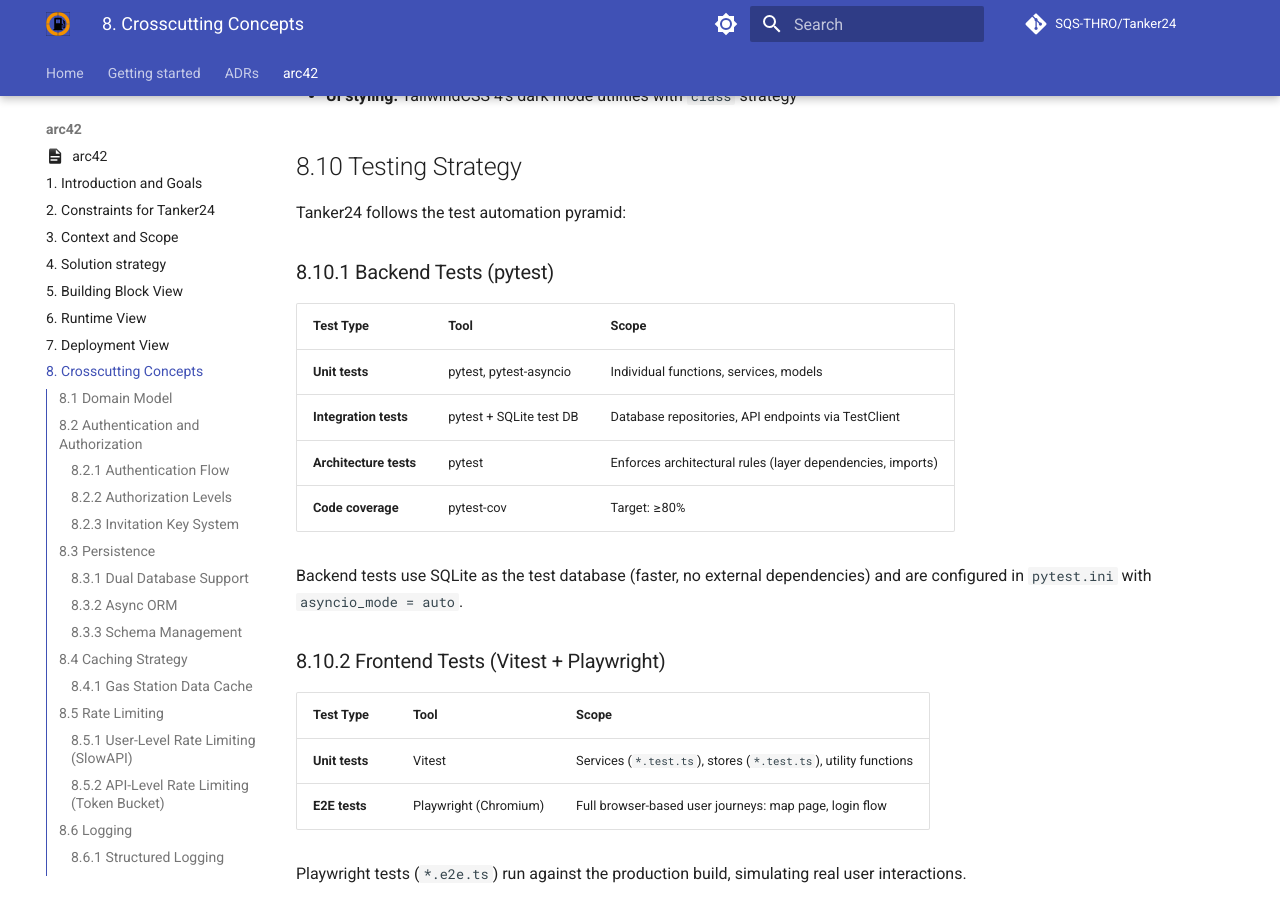
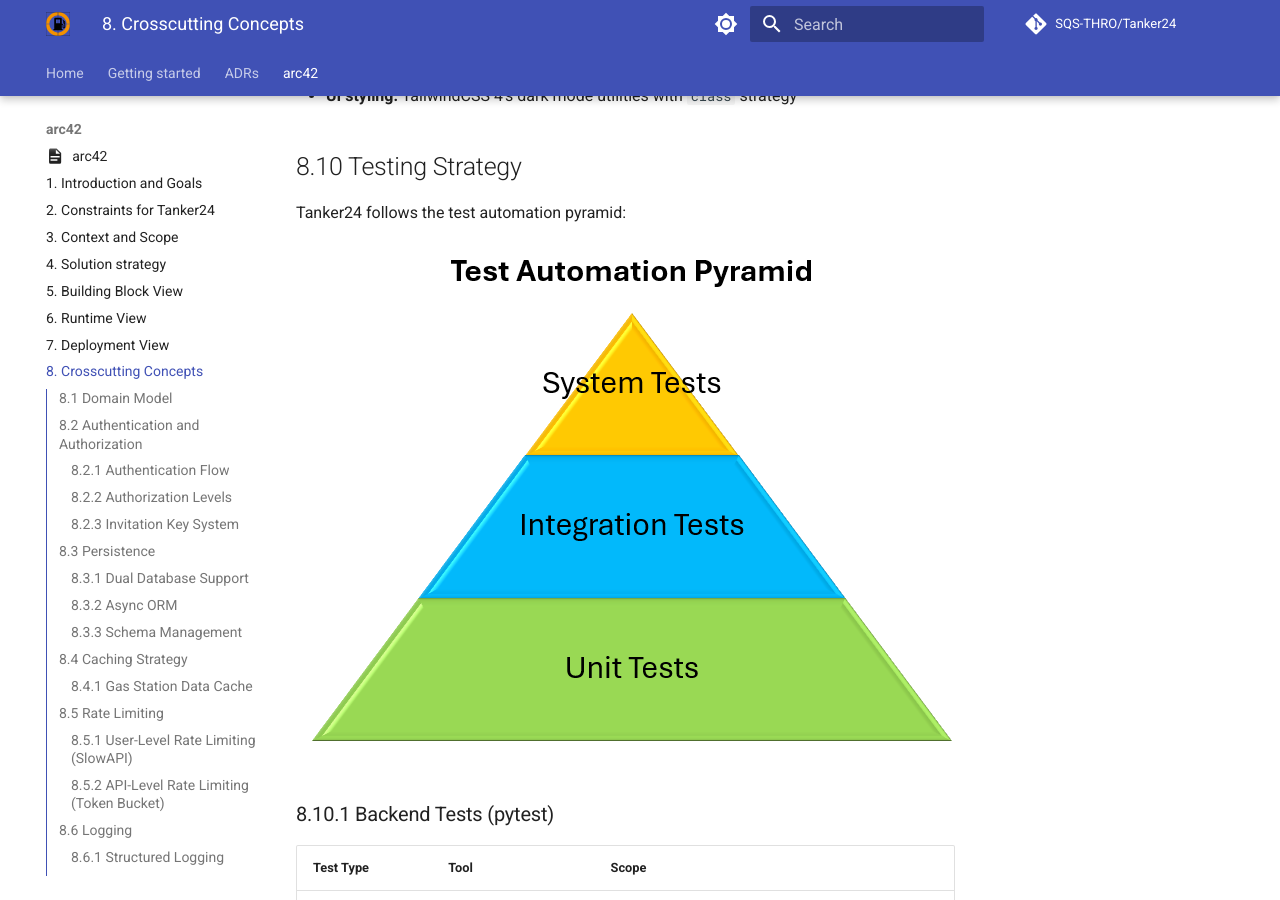
Before and after one commit to SQS-THRO/Tanker24, an MkDocs documentation site: the page built from docs/arc42/08_crosscutting_concepts.md, in a window 1280 px wide and 900 px high, scrolled down 5004 px. Built offline with MkDocs 1.6.1 and Material for MkDocs 9.7.7, drawn with Linux system fonts in a browser that asks for light colours; comment, search, counter and statistics services are not loaded.

Commit message:
#227 added reference to test automation pyramid

```diff
--- a/docs/arc42/08_crosscutting_concepts.md
+++ b/docs/arc42/08_crosscutting_concepts.md
@@ -166,6 +166,8 @@ The frontend supports light and dark themes:
 
 Tanker24 follows the test automation pyramid:
 
+![The 3-tier test automation pyramid](../assets/images/TestPyramid.png)
+
 ### 8.10.1 Backend Tests (pytest)
 
 | Test Type | Tool | Scope |
```
